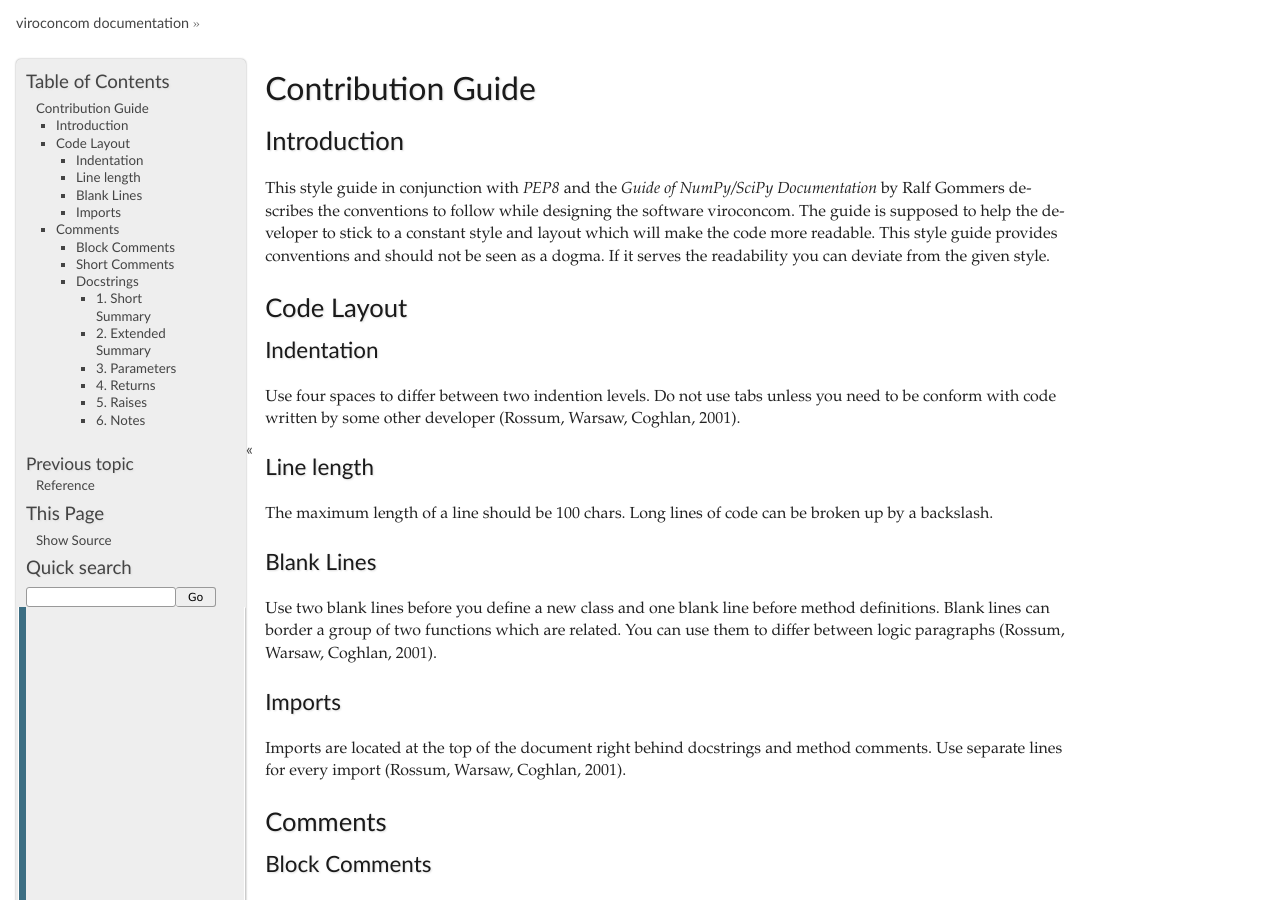
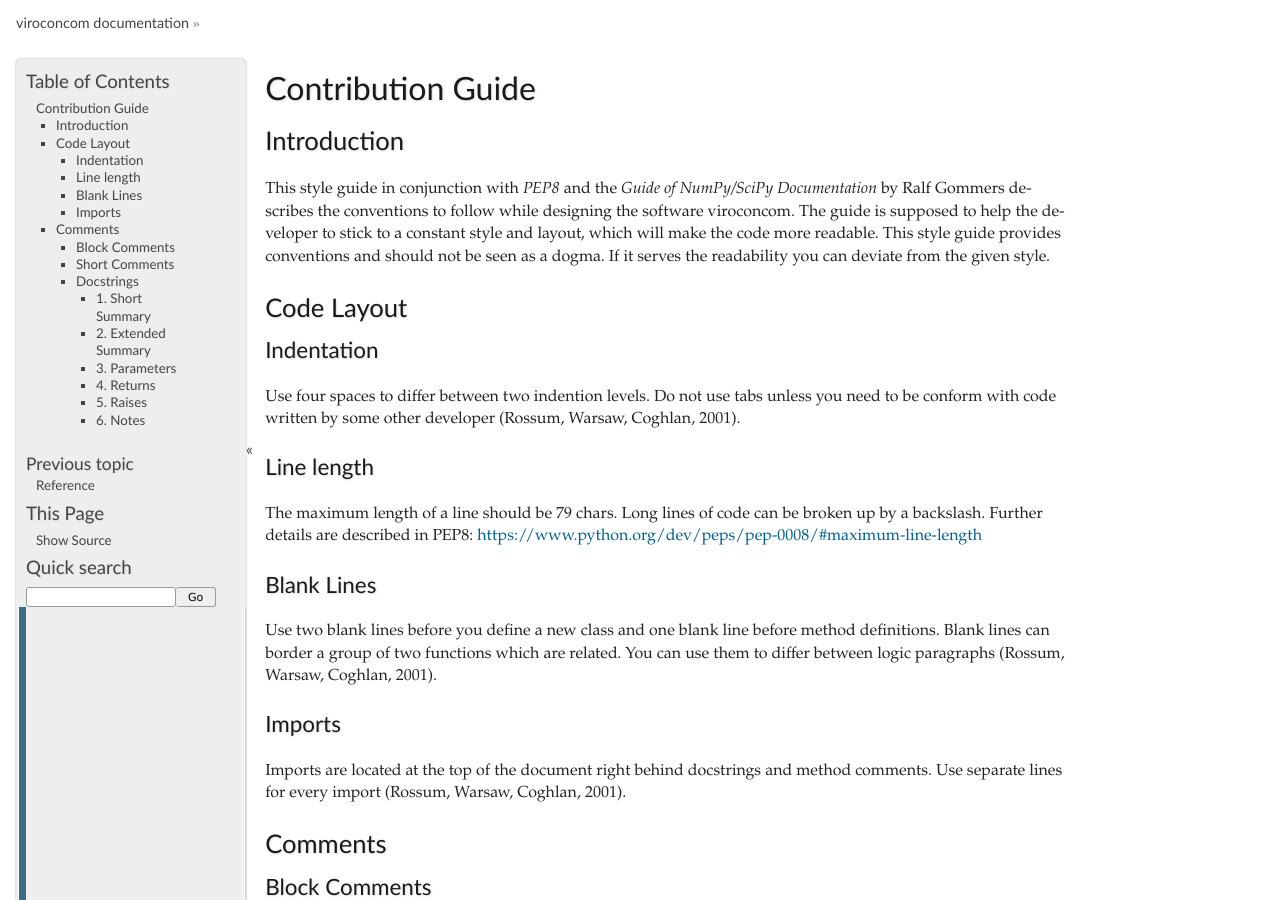
Before and after one commit to virocon-organization/virocon, a Sphinx documentation site: the page built from docs/styleguide.rst, in a window 1280 px wide and 900 px high. Built offline with Sphinx 7.4.7, drawn with Linux system fonts in a browser that asks for light colours; some of the changed text lies outside the part shown.

Commit message:
Change line length in style guide, correct typo in docstring

```diff
--- a/docs/styleguide.rst
+++ b/docs/styleguide.rst
@@ -9,7 +9,7 @@ Introduction
 This style guide in conjunction with *PEP8* and the *Guide of
 NumPy/SciPy Documentation* by Ralf Gommers describes the conventions to
 follow while designing the software viroconcom. The guide is supposed to
-help the developer to stick to a constant style and layout which will
+help the developer to stick to a constant style and layout, which will
 make the code more readable. This style guide provides conventions and
 should not be seen as a dogma. If it serves the readability you can
 deviate from the given style.
@@ -28,8 +28,9 @@ unless you need to be conform with code written by some other developer
 Line length
 ===========
 
-The maximum length of a line should be 100 chars. Long lines of code can
-be broken up by a backslash.
+The maximum length of a line should be 79 chars. Long lines of code can
+be broken up by a backslash. Further details are described in PEP8:
+https://www.python.org/dev/peps/pep-0008/#maximum-line-length
 
 Blank Lines
 ===========
```
Also changed, not shown: other parts of docs/styleguide.rst (+2 -2 lines), 1 other file.
